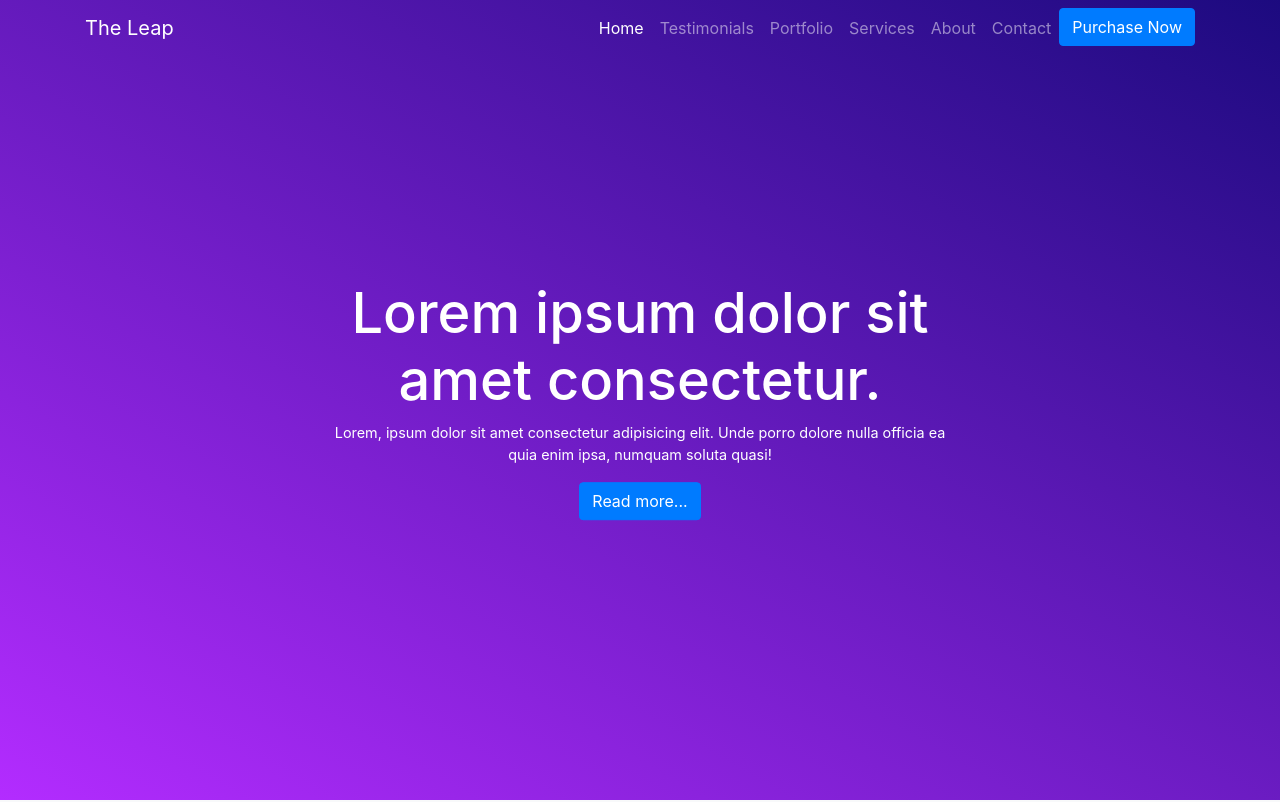
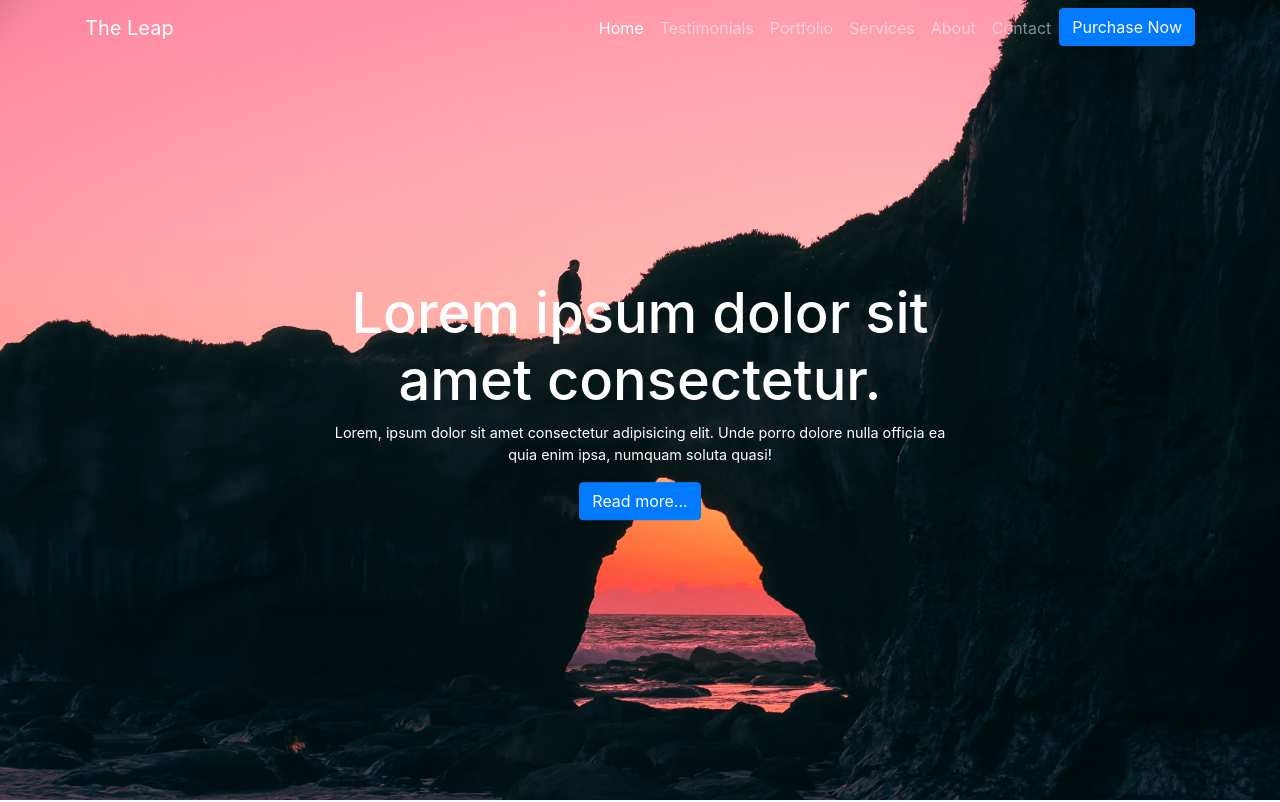
Before and after one commit to shahbaazz/test, a plain HTML site: page index.html in a window 1280 px wide. Shown: the top 802 px of the page. Drawn offline with nearby package versions, Linux system fonts and the light colour scheme.

Commit message:
Update index.html

```diff
--- a/index.html
+++ b/index.html
@@ -18,7 +18,7 @@
     #heroImage{
       width: 100%;
       height: 100vh;
-      background-image: linear-gradient(30deg, #B32CFF, #1C0A7F) , url('./img/bg.jpg');
+      background-image: url('./img/bg.jpg');
       background-repeat: no-repeat;
       background-size: cover;
       background-position: center;
```
